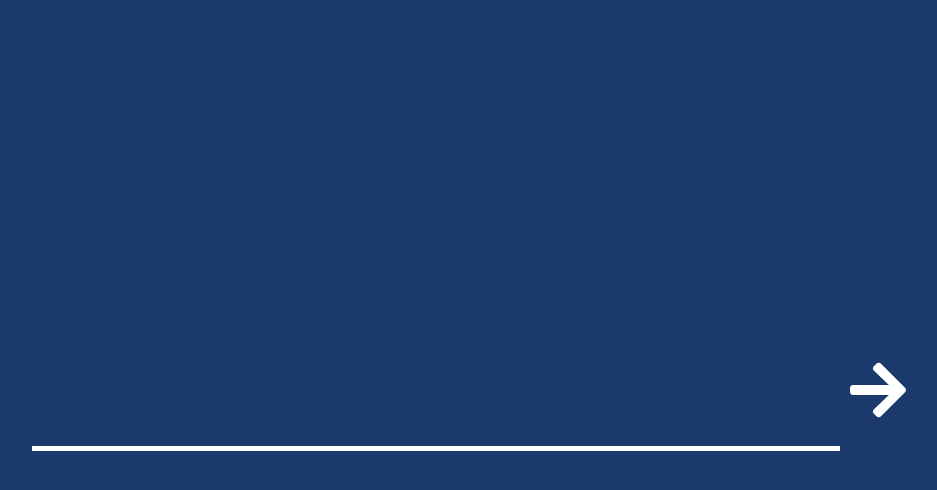
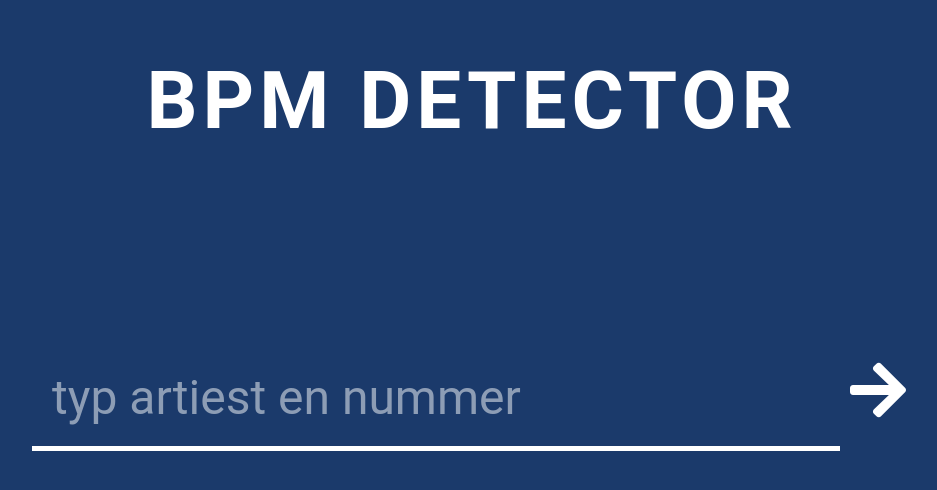
Before and after one commit to JensVanAssche/bpm_detector, a website: page index.html in a window 1280 px wide. Shown: the whole page, without its empty margins (168-1105 px from the left). Drawn offline with nearby package versions, Linux system fonts and the light colour scheme.

Commit message:
readme update

```diff
--- a/index.html
+++ b/index.html
@@ -14,9 +14,21 @@
                 background-color: #1b3a6b;
                 color: #fff;
                 display: flex;
+                flex-direction: column;
                 justify-content: center;
                 align-items: center;
                 height: 100vh;
+            }
+            .header {
+                position: absolute;
+                top: 0;
+            }
+            .header h1 {
+                font-family: Roboto;
+                letter-spacing: 5px;
+                font-weight: bold;
+                font-size: 5em;
+                margin-bottom: 150px;
             }
             .loading {
                 display: flex;
@@ -41,6 +53,9 @@
             }
             input:focus {
                 outline: none;
+            }
+            input::placeholder {
+                color: rgba(255, 255, 255, 0.5);
             }
             button {
                 background-color: rgba(0, 0, 0, 0);
@@ -81,9 +96,12 @@
     </head>
     <body>
         <main>
+            <div class="header">
+                <h1>BPM DETECTOR</h1>
+            </div>
             <div class="inputform">
                 <form action="/" method="post">
-                    <input type="text" name="input">
+                    <input type="text" name="input" placeholder="typ artiest en nummer">
                     <button type="submit"><i class="fas fa-arrow-right"></i></button>
                 </form>
                 <div class="loading">
```
Also changed, not shown: tempo.html (+14 -0 lines), README.md.
